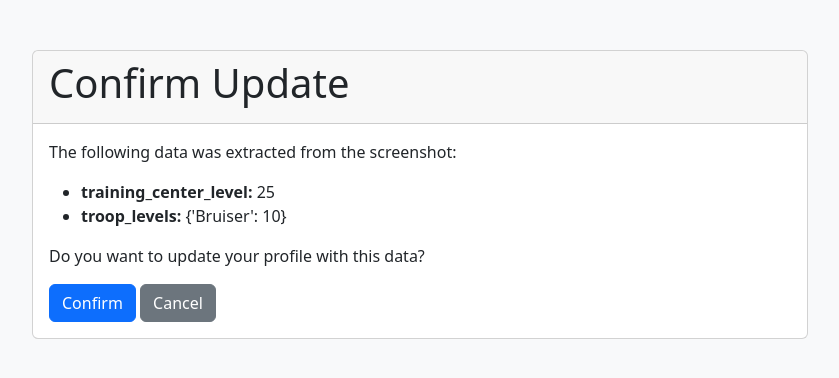
After one commit to brewmarsh/tgm-calc, a Flask app: page /analyze_screenshot/1 in a window 1280 px wide. The commit adds this page. Shown: the top 378 px of the page, without its empty margins (220-1059 px from the left). Run offline with Flask 3, Linux system fonts and the light colour scheme; a user stored in the database is signed in; tables that the repository leaves empty hold one stand-in row (values such as "Sample post").

Commit message:
feat: Add screenshot analysis feature
This commit adds a new feature that allows you to analyze
screenshots to update your profile data. This includes:
- A new route for analyzing screenshots.
- A new route for confirming the update.
- A placeholder for the screenshot analysis logic.
- An update to the profile page to include a button to analyze each
  screenshot.
- A new template for the confirmation page.
- A new user story in the `requirements.md` file.
- A new test for the screenshot analysis functionality.

```diff
--- a/calculator.py
+++ b/calculator.py
@@ -55,3 +55,18 @@ def calculate_resources(resources):
     # This is a placeholder implementation. A more advanced implementation would
     # consider item values and other factors.
     return {'total_value': 'Placeholder'}
+
+
+def analyze_screenshot(filepath):
+    """
+    Analyzes a screenshot to extract game data.
+
+    Args:
+        filepath (str): The path to the screenshot file.
+
+    Returns:
+        dict: A dictionary containing the extracted data.
+    """
+    # This is a placeholder implementation. A more advanced implementation would
+    # use OCR to extract data from the image.
+    return {'training_center_level': 25, 'troop_levels': {'Bruiser': 10}}
--- a/main.py
+++ b/main.py
@@ -7,7 +7,7 @@ import os
 from app import db
 from models import User, Screenshot
 from forms import ChangePasswordForm, CalculatorForm, EnforcerCalculatorForm, ResourceCalculatorForm
-from calculator import calculate_optimal_troops, calculate_optimal_enforcers, calculate_resources
+from calculator import calculate_optimal_troops, calculate_optimal_enforcers, calculate_resources, analyze_screenshot
 
 main_bp = Blueprint('main', __name__)
 
@@ -196,3 +196,55 @@ def resource_calculator():
             form=form
         )
     return render_template('resource_calculator.html', form=form)
+
+
+@main_bp.route('/analyze_screenshot/<int:screenshot_id>')
+@login_required
+def analyze_screenshot_route(screenshot_id):
+    """Analyze a screenshot and display the extracted data."""
+    screenshot = Screenshot.query.get_or_404(screenshot_id)
+    if screenshot.user_id != current_user.id:
+        flash('You do not have permission to analyze this screenshot.')
+        return redirect(url_for('main.profile'))
+
+    filepath = os.path.join(
+        current_app.config['UPLOAD_FOLDER'], screenshot.filename
+    )
+    extracted_data = analyze_screenshot(filepath)
+
+    return render_template(
+        'confirm_update.html',
+        screenshot=screenshot,
+        extracted_data=extracted_data
+    )
+
+
+@main_bp.route('/confirm_update/<int:screenshot_id>', methods=['POST'])
+@login_required
+def confirm_update(screenshot_id):
+    """Confirm and apply the extracted data to the user's profile."""
+    screenshot = Screenshot.query.get_or_404(screenshot_id)
+    if screenshot.user_id != current_user.id:
+        flash('You do not have permission to update this profile.')
+        return redirect(url_for('main.profile'))
+
+    filepath = os.path.join(
+        current_app.config['UPLOAD_FOLDER'], screenshot.filename
+    )
+    extracted_data = analyze_screenshot(filepath)
+
+    # Update user's profile with extracted data
+    if 'training_center_level' in extracted_data:
+        # This is just an example. You would need to add a
+        # 'training_center_level' field to the User model.
+        # current_user.training_center_level = extracted_data['training_center_level']
+        pass
+    if 'troop_levels' in extracted_data:
+        # This is just an example. You would need to add a
+        # 'troop_levels' field to the User model.
+        # current_user.troop_levels = extracted_data['troop_levels']
+        pass
+
+    db.session.commit()
+    flash('Your profile has been updated.')
+    return redirect(url_for('main.profile'))
--- /dev/null
+++ b/templates/confirm_update.html
@@ -0,0 +1,34 @@
+<!DOCTYPE html>
+<html>
+<head>
+    <title>Confirm Update</title>
+    <link href="https://cdn.jsdelivr.net/npm/bootstrap@5.3.0/dist/css/bootstrap.min.css" rel="stylesheet">
+    <style>
+        body { background-color: #f8f9fa; }
+        .container { max-width: 800px; }
+        .card { margin-top: 50px; }
+    </style>
+</head>
+<body>
+    <div class="container">
+        <div class="card">
+            <div class="card-header">
+                <h1>Confirm Update</h1>
+            </div>
+            <div class="card-body">
+                <p>The following data was extracted from the screenshot:</p>
+                <ul>
+                    {% for key, value in extracted_data.items() %}
+                        <li><strong>{{ key }}:</strong> {{ value }}</li>
+                    {% endfor %}
+                </ul>
+                <p>Do you want to update your profile with this data?</p>
+                <form action="{{ url_for('main.confirm_update', screenshot_id=screenshot.id) }}" method="POST">
+                    <button type="submit" class="btn btn-primary">Confirm</button>
+                    <a href="{{ url_for('main.profile') }}" class="btn btn-secondary">Cancel</a>
+                </form>
+            </div>
+        </div>
+    </div>
+</body>
+</html>
--- a/templates/profile.html
+++ b/templates/profile.html
@@ -78,6 +78,7 @@
             {% for screenshot in user.screenshots %}
                 <div class="col-md-4">
                     <img src="{{ url_for('static', filename='screenshots/' + screenshot.filename) }}" class="img-fluid" alt="Screenshot">
+                    <a href="{{ url_for('main.analyze_screenshot_route', screenshot_id=screenshot.id) }}" class="btn btn-primary mt-2">Analyze</a>
                 </div>
             {% endfor %}
         </div>
```
Also changed, not shown: requirements.md (+1 -0 lines), tests/test_profile.py (+46 -0 lines), instance/users.db.
